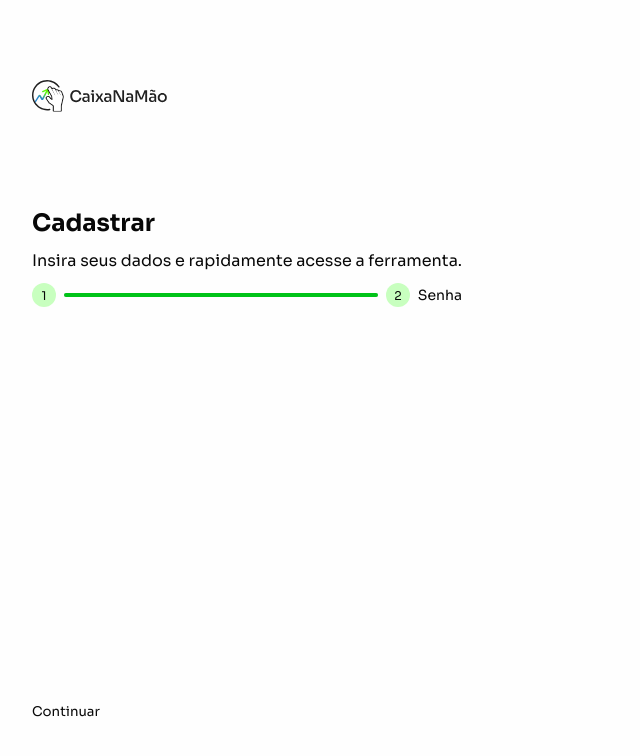
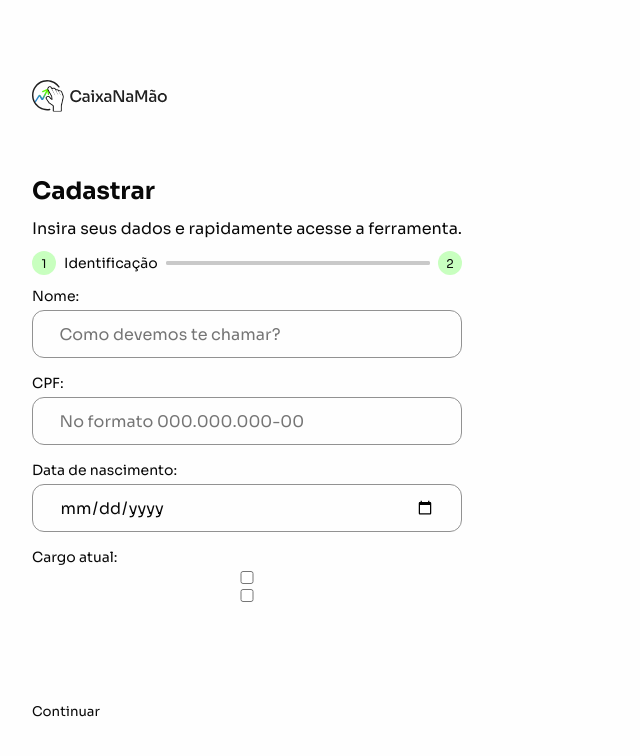
Before and after one commit to jaqueuchoab/caixanamao, a React (Vite) app: page /signup in a window 1280 px wide. Shown: the top 756 px of the page, without its empty margins (0-640 px from the left). Built offline with nearby package versions, Linux system fonts and the light colour scheme.

Commit message:
feat: form

```diff
--- a/src/views/components/input/Input.tsx
+++ b/src/views/components/input/Input.tsx
@@ -8,7 +8,7 @@ type InputProps = {
   value: string;
   type: string;
   setValue: React.Dispatch<React.SetStateAction<string>>;
-  placeholder: string;
+  placeholder?: string;
   error: null | string;
   onChange: (target: HTMLInputElement) => void;
   onBlur: (value: string | number) => boolean;
--- a/src/views/components/signup/Identification.tsx
+++ b/src/views/components/signup/Identification.tsx
@@ -1,15 +1,54 @@
 import React from 'react';
 import Button from '../button/Button';
 import style from './styles/Identification.module.css';
-import ProgressIndicator from './ProgressIndicator';
+import ProgressIndicator from './ProgressIndicator/ProgressIndicator';
+import Input from '../input/Input';
+import useForm from '../../hooks/useForm';
 
 const Identification = () => {
+  const nome = useForm('name');
+  const cpf = useForm('cpf');
+  const data = useForm('date');
+
   return (
     <section className={style.mainContent}>
       <section className={style.forms}>
         <h3>Cadastrar</h3>
         <p>Insira seus dados e rapidamente acesse a ferramenta.</p>
-        <ProgressIndicator/>
+        <ProgressIndicator />
+        <form>
+          <fieldset>
+            <label>Nome:</label>
+            <Input
+              id="nome"
+              type="text"
+              placeholder="Como devemos te chamar?"
+              {...nome}
+            />
+          </fieldset>
+          <fieldset>
+            <label>CPF:</label>
+            <Input
+              id="cpf"
+              type="text"
+              placeholder="No formato 000.000.000-00"
+              {...cpf}
+            />
+          </fieldset>
+          <fieldset>
+          <label>Data de nascimento:</label>
+          <Input
+            id="data"
+            type="date"
+            {...data}
+          />
+          </fieldset>
+          <fieldset>
+            <label>Cargo atual:</label>
+            <input type="checkbox" />
+            <input type="checkbox" />
+          </fieldset>
+        </form>
       </section>
       <Button>Continuar</Button>
     </section>
--- a/src/views/components/signup/styles/ProgressIndicator.module.css
+++ b/src/views/components/signup/ProgressIndicator/ProgressIndicator.module.css
@@ -65,14 +65,26 @@
   background: #c8ffbf;
 }
 
+.progressDot#light > .numberDot {
+  background: #c8ffbf;
+}
+
 .progressDot#dark > .numberDot {
   background: #c8ffbf;
 }
 
 #light.lineProgress > div {
-  background: #00C318;
+  background: #c9c9c9;
 }
 
 #dark.lineProgress > div {
   background: #c9c9c9;
 }
+
+#light.password > div {
+  background: #00C318;
+}
+
+#dark.password > div {
+  background: #c9c9c9;
+}
--- /dev/null
+++ b/src/views/components/signup/ProgressIndicator/ProgressIndicator.tsx
@@ -0,0 +1,28 @@
+import React from 'react';
+import style from './ProgressIndicator.module.css'
+import { useMode } from '../../../context/ModeContext';
+
+const ProgressIndicator = () => {
+  const {mode} = useMode();
+
+  return (
+    <section className={style.progressIndicator}>
+      <div className={style.containerProgress}>
+        <a className={style.progressDot} id={style[mode]}>
+          <span className={style.numberDot}>1</span>
+        </a>
+        <div className={style.indicatorStep}>Identificação</div>
+      </div>
+      <div className={`${style.lineProgress}`} id={style[mode]}>
+        <div></div>
+      </div>
+      <div className={style.containerProgress}>
+        <a className={style.progressDot} id={style[mode]}>
+          <span className={style.numberDot}>2</span>
+        </a>
+      </div>
+    </section>
+  );
+};
+
+export default ProgressIndicator;
--- a/src/views/components/signup/ProgressIndicator.tsx
+++ b/src/views/components/signup/ProgressIndicator/ProgressIndicatorPassword.tsx
@@ -1,8 +1,8 @@
 import React from 'react';
-import style from './styles/ProgressIndicator.module.css'
-import { useMode } from '../../context/ModeContext';
+import style from './ProgressIndicator.module.css'
+import { useMode } from '../../../context/ModeContext';
 
-const ProgressIndicator = () => {
+const ProgressIndicatorPassword = () => {
   const {mode} = useMode();
 
   return (
@@ -12,7 +12,7 @@ const ProgressIndicator = () => {
           <span className={style.numberDot}>1</span>
         </a>
       </div>
-      <div className={style.lineProgress} id={style[mode]}>
+      <div className={`password ${style.lineProgress}`} id={style[mode]}>
         <div></div>
       </div>
       <div className={style.containerProgress}>
@@ -25,4 +25,4 @@ const ProgressIndicator = () => {
   );
 };
 
-export default ProgressIndicator;
+export default ProgressIndicatorPassword;
--- a/src/views/components/signup/styles/Identification.module.css
+++ b/src/views/components/signup/styles/Identification.module.css
@@ -3,7 +3,7 @@
   justify-content: space-between;
   align-items: flex-start;
   flex-direction: column;
-  height: 80%;
+  height: 85%;
   width: 100%;
 }
 
@@ -16,3 +16,20 @@
 .forms > h3 {
   font-size: var(--size-md);
 }
+
+form {
+  display: flex;
+  flex-direction: column;
+  gap: 8px;
+}
+
+fieldset {
+  display: flex;
+  flex-direction: column;
+  gap: 5px;
+  border: none;
+}
+
+fieldset > label {
+  font-size: var(--size-2xs);
+}
```
